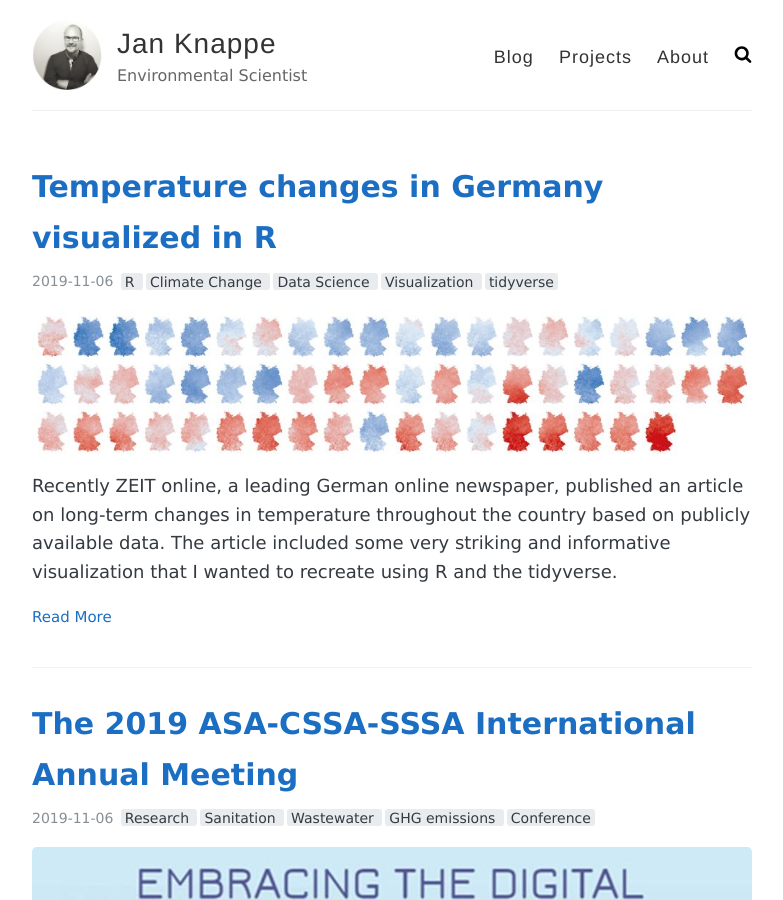
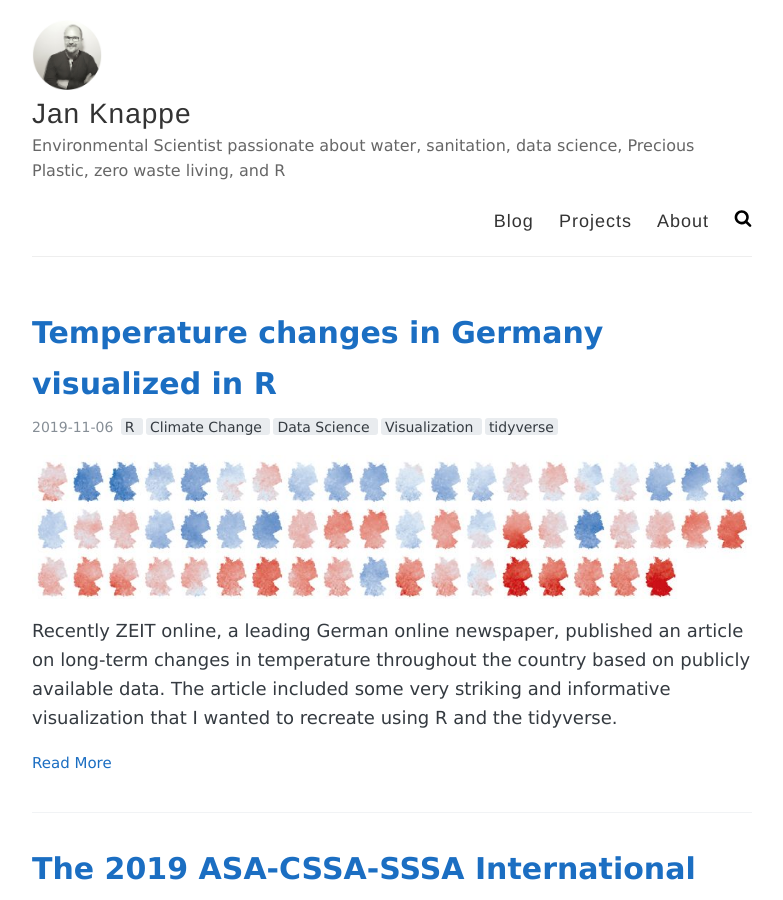
Before and after one commit to jknappe/jknappe.github.io, a Jekyll site: the page built from index.html, in a window 1280 px wide and 900 px high. Shown: the whole window, without its empty margins (248-1031 px from the left). Built offline with Jekyll 4.4.1, drawn with Linux system fonts in a browser that asks for light colours; the list of posts is cut into pages by our own code.

Commit message:
Update _config.yml

```diff
--- a/_config.yml
+++ b/_config.yml
@@ -1,7 +1,8 @@
 # SITE SETTINGS
 #====================================
 name: Jan Knappe
-description: Environmental Scientist
+title: Jan Knappe - Personal Blog
+description: Environmental Scientist passionate about water, sanitation, data science, Precious Plastic, zero waste living, and R
 avatar: https://www.janknappe.com/images/jan-knappe.jpg
 
 # NAVIGATION
```
